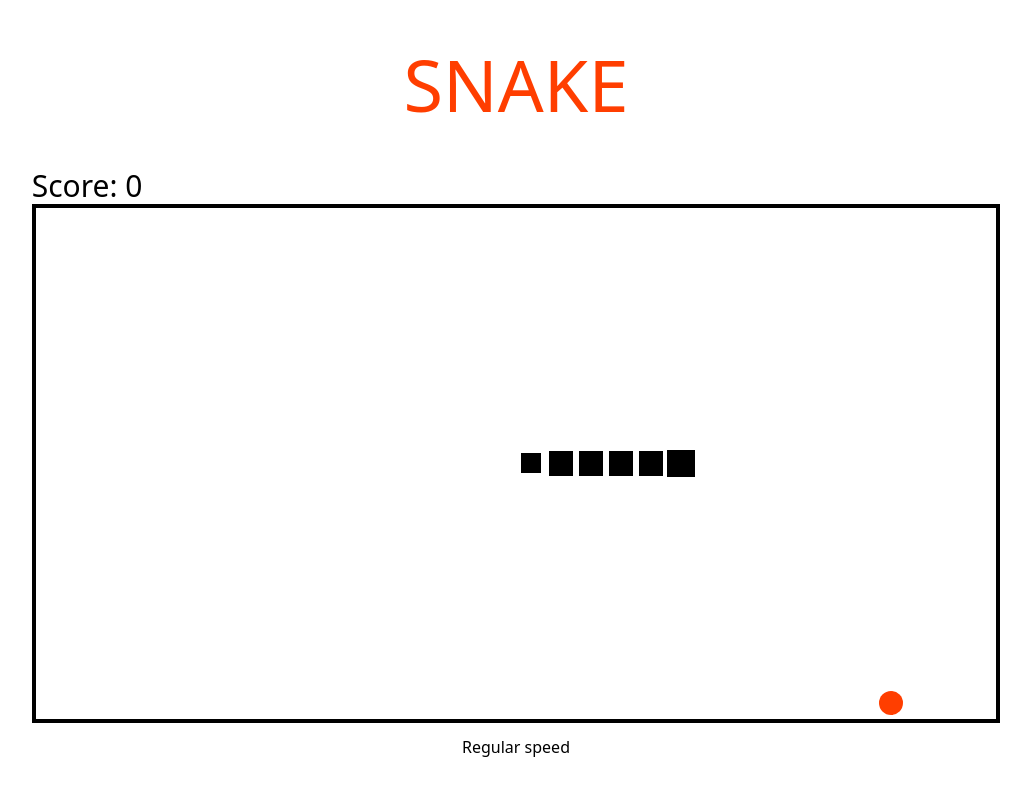
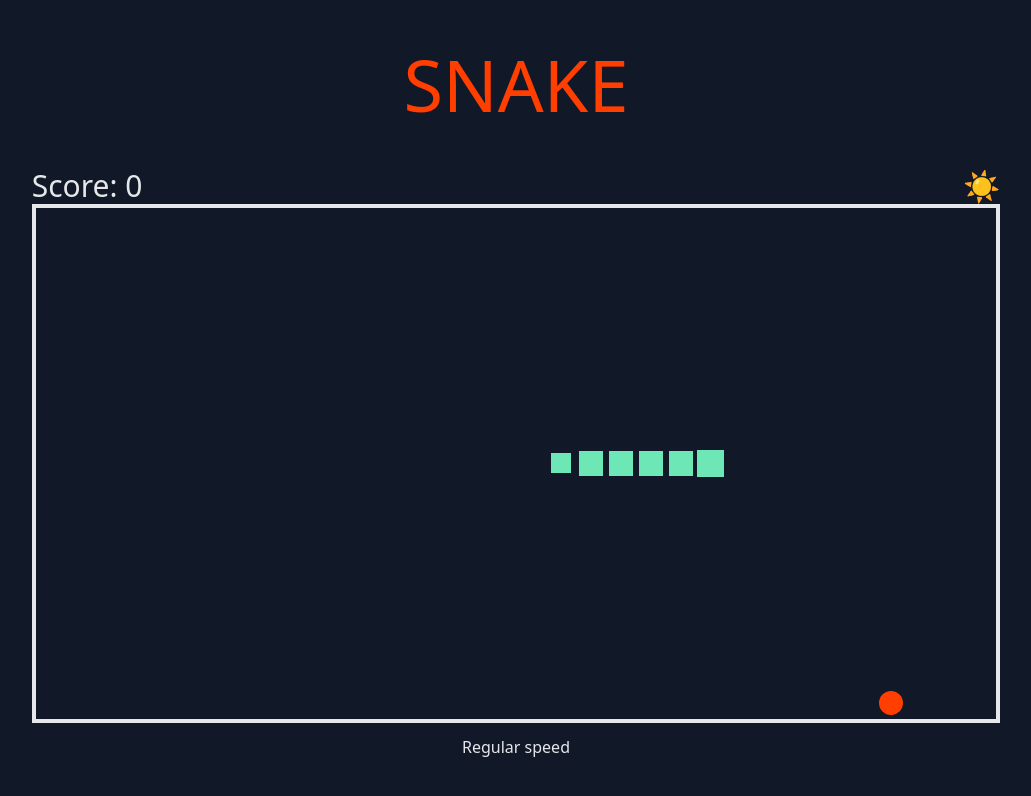
Before and after one commit to ldgit/react-snake, a Svelte app: page / in a window 1280 px wide. Shown: the top 796 px of the page, without its empty margins (124-1155 px from the left). Built offline with nearby package versions, Linux system fonts and the light colour scheme.

Commit message:
add dark mode

```diff
--- a/public/index.html
+++ b/public/index.html
@@ -23,10 +23,16 @@
     -->
 
     <title>React App</title>
+    <style>
+      html,
+      body {
+        height: 100%;
+      }
+    </style>
   </head>
   <body>
     <noscript>You need to enable JavaScript to run this app.</noscript>
-    <div id="root"></div>
+    <div id="root" class="h-full"></div>
     <!--
       This HTML file is a template.
       If you open it directly in the browser, you will see an empty page.
--- a/src/App.tsx
+++ b/src/App.tsx
@@ -9,6 +9,7 @@ import { GameState } from './core/types';
 const App: FunctionComponent = () => {
   const [snakeGame, setSnakeGame] = useState(() => startSnakeGame({}));
   const [gameState, setGameState] = useState<GameState | undefined>(undefined);
+  const [darkMode, setDarkMode] = useState(true);
 
   useEffect(() => {
     snakeGame.subscribe((newGameState) => setGameState(newGameState));
@@ -53,17 +54,24 @@ const App: FunctionComponent = () => {
   }
 
   return (
-    <main className="flex flex-col items-center h-full">
+    <div className={`h-full ${darkMode && 'dark'}`}>
+      <main className="flex flex-col items-center h-full dark:bg-gray-900 dark:text-gray-200 transition-colors duration-500">
         <h1 className="uppercase text-7xl text-svelte-red font-thin my-12">Snake</h1>
         <div className="flex flex-col items-start">
-        <span className="text-3xl w-full">
+          <span className="flex justify-between text-3xl w-full">
+            <span>
               <Score current={gameState.score} />
+            </span>
+            <button onClick={() => setDarkMode((previous) => !previous)}>
+              {darkMode ? '☀️' : '🌙'}
+            </button>
           </span>
           <Field gameState={gameState} />
         </div>
         <Settings onSpeedChange={handleSpeedChange} />
         {gameState.gameOver && <GameOver onNewGameClick={restart} finalScore={gameState.score} />}
       </main>
+    </div>
   );
 };
 
--- a/src/Field.tsx
+++ b/src/Field.tsx
@@ -6,11 +6,11 @@ const FieldSquare: FunctionComponent<{ square: Square }> = ({ square }) => {
   if (square?.type === 'snake') {
     switch (square.bodyPart) {
       case 'head':
-        return <div className="bg-black w-vh-large h-vh-large"></div>;
+        return <div className="bg-black dark:bg-green-300 w-vh-large h-vh-large"></div>;
       case 'trunk':
-        return <div className="bg-black w-vh-medium h-vh-medium"></div>;
+        return <div className="bg-black dark:bg-green-300 w-vh-medium h-vh-medium"></div>;
       case 'tail':
-        return <div className="bg-black w-vh-xs h-vh-xs"></div>;
+        return <div className="bg-black dark:bg-green-300 w-vh-xs h-vh-xs"></div>;
     }
   }
 
@@ -30,7 +30,7 @@ const Field: FunctionComponent<{ gameState: GameState }> = ({ gameState }) => {
 
   return (
     <div
-      className="grid place-items-center gap-vh-small p-vh-small border-4 border-solid border-black"
+      className="grid place-items-center gap-vh-small p-vh-small border-4 border-solid border-black dark:border-gray-200"
       style={{
         gridTemplateColumns: `repeat(${WIDTH}, 3.6vh)`,
         gridTemplateRows: `repeat(${HEIGHT}, 3.6vh)`,
--- a/tailwind.config.js
+++ b/tailwind.config.js
@@ -1,6 +1,6 @@
 module.exports = {
   purge: ['./src/**/*.{js,jsx,ts,tsx}', './public/index.html'],
-  darkMode: false, // or 'media' or 'class'
+  darkMode: 'class',
   theme: {
     extend: {
       colors: {
```
Lines whose indentation alone changed are shown as unchanged.
